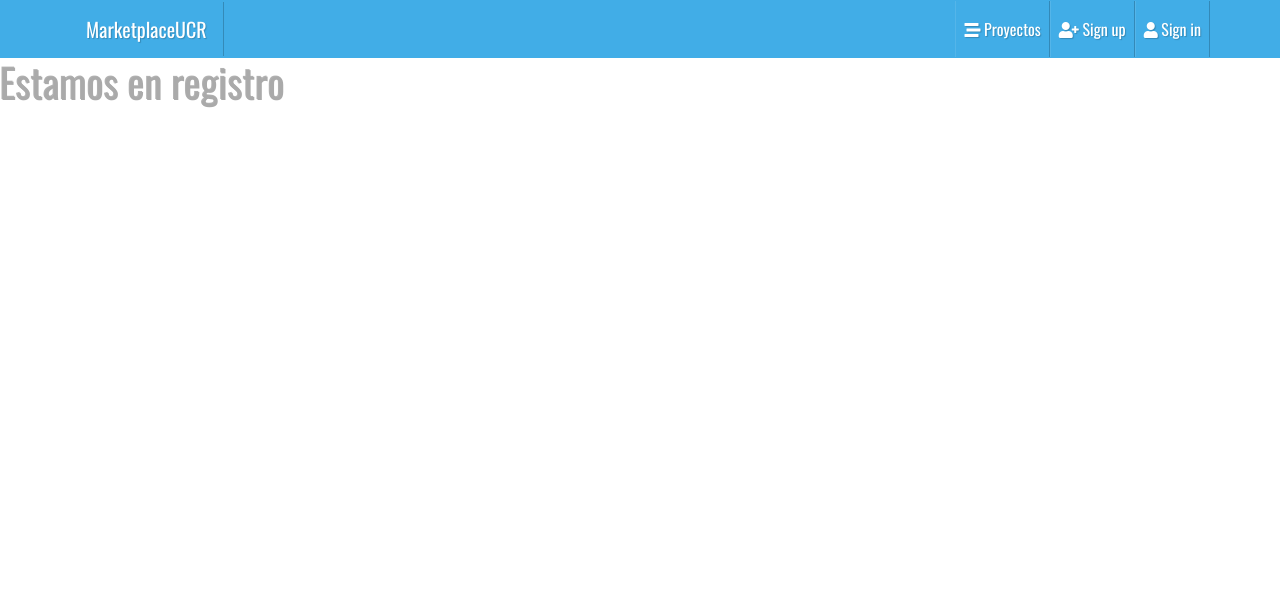
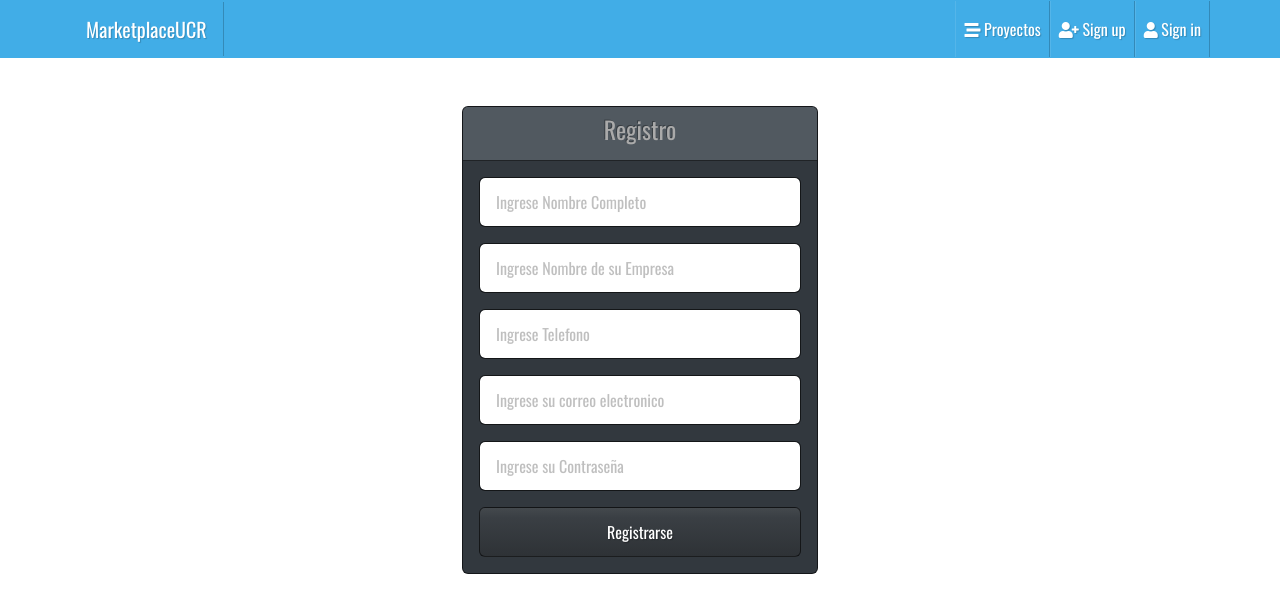
Before and after one commit to RafaelSS427/marketplace-ucr, a React (Create React App) app: page /registro in a window 1280 px wide. Shown: the top 612 px of the page. Built offline with nearby package versions, Linux system fonts and the light colour scheme.

Commit message:
se agregó unos campos simples

```diff
--- a/src/components/registro/Registro.js
+++ b/src/components/registro/Registro.js
@@ -1,9 +1,43 @@
-
+import React from 'react';
+import { Link } from 'react-router-dom'
 
 const Registro = () => {
 
     return(
-        <h1>Estamos en registro</h1>
+<>
+      <div className="container mt-lg-5">
+          <div className="row d-flex justify-content-center">
+            <div className="col-4 col-md-4">
+              <div className="card">
+                <div className="card-header text-center">
+                  <h4>Registro</h4>
+                </div>
+                <div className="card-body">
+                <div className="mb-3">
+                      <input type="nombre" className="form-control"  placeholder="Ingrese Nombre Completo" />
+                  </div>
+                  <div className="mb-3">
+                      <input type="nombreEmp" className="form-control"  placeholder="Ingrese Nombre de su Empresa" />
+                  </div>
+                  <div className="mb-3">
+                      <input type="telefono" className="form-control"  placeholder="Ingrese Telefono" />
+                  </div>
+
+                  <div className="mb-3">
+                      <input type="email" className="form-control" aria-describedby="emailHelp" placeholder="Ingrese su correo electronico" />
+                  </div>
+
+                  <div className="mb-3">
+                    <input type="password" className="form-control" id="password" placeholder="Ingrese su Contraseña" />
+                  </div>
+
+                  <Link to="/HistorialVendedor" className="btn btn-primary w-100">Registrarse</Link>
+                </div>
+              </div>
+            </div>
+          </div>
+      </div>
+      </>
     )
 
 }
```
